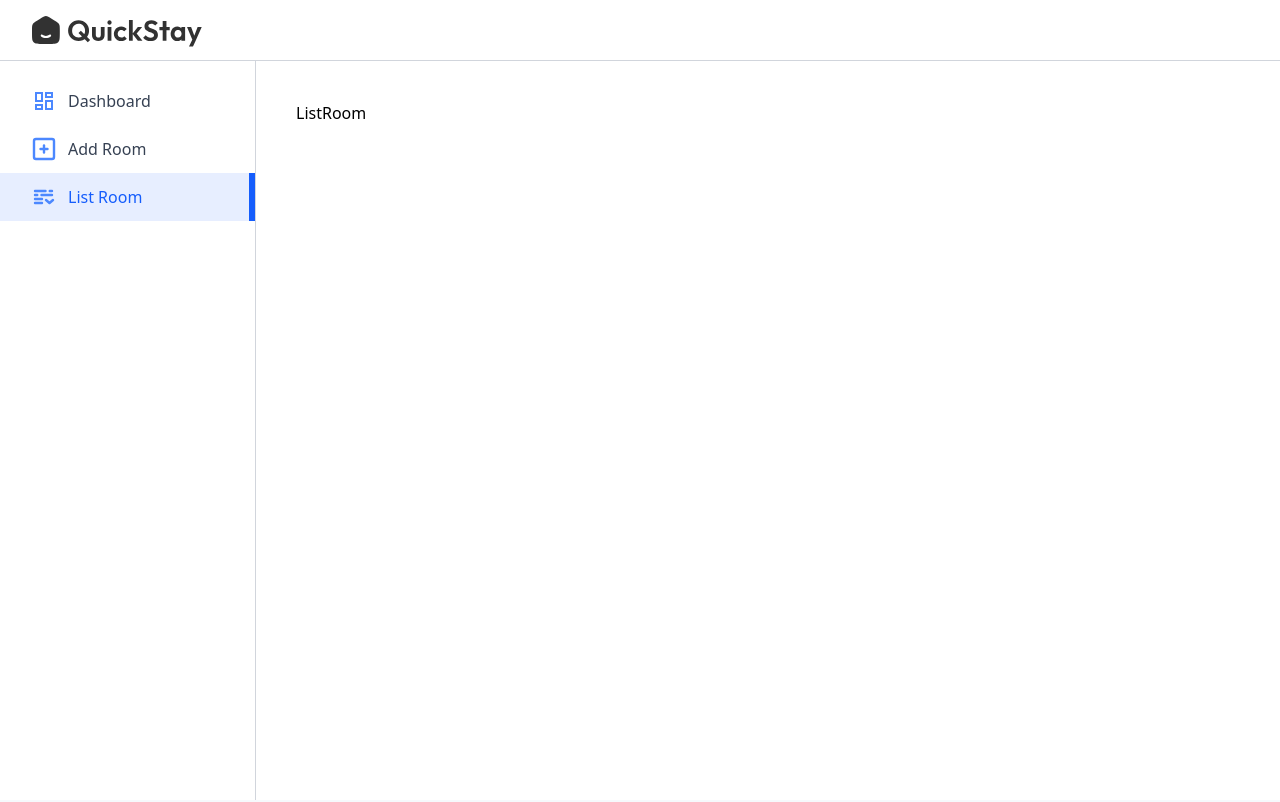
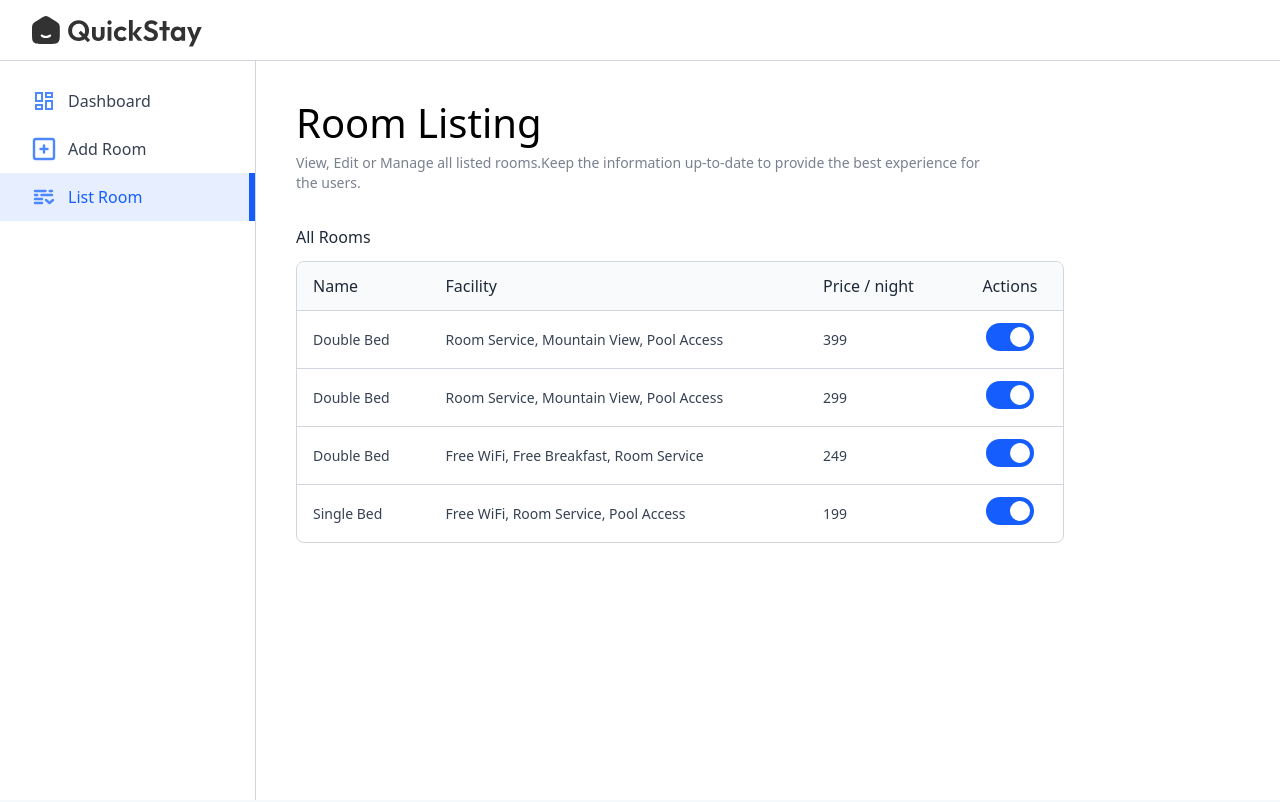
Before and after one commit to machinecodebyte/QuickStay, a React (Vite) app in the folder client/: page /owner/list-room in a window 1280 px wide. Shown: the top 802 px of the page. Built offline with nearby package versions, Linux system fonts and the light colour scheme; no server answers; a web font is replaced by a local one.

Commit message:
Added the list room page UI

```diff
--- a/client/src/pages/hotelOwner/ListRoom.jsx
+++ b/client/src/pages/hotelOwner/ListRoom.jsx
@@ -1,8 +1,61 @@
-import React from 'react'
+import React, { useState } from 'react'
+import { roomsDummyData } from '../../assets/assets'
+import Title from '../../components/Title'
 
 const ListRoom = () => {
+  const [rooms, setRooms] = useState(roomsDummyData)
   return (
-    <div>ListRoom</div>
+    <div>
+      <Title
+      align="left"
+        font="outfit"
+        title="Room Listing"
+        subTitle="View, Edit or Manage all listed rooms.Keep the information up-to-date to provide the best experience for the users."
+      />
+      <p className='text-gray-800 mt-8'>All Rooms</p>
+      <div className="w-full max-w-3xl text-left border border-gray-300 rounded-lg max-h-80 overflow-y-scroll mt-3">
+         <table className="w-full">
+          <thead className="bg-gray-50">
+            <tr>
+              <th className="py-3 px-4 text-gray-800 font-medium">Name</th>
+              <th className="py-3 px-4 text-gray-800 font-medium max-sm:hidden">
+                Facility
+              </th>
+              <th className="py-3 px-4 text-gray-800 font-medium">
+                Price / night
+              </th>
+              <th className="py-3 px-4 text-gray-800 font-medium text-center">
+                Actions
+              </th>
+            </tr>
+          </thead>
+          <tbody className='text-sm'>
+            {
+              rooms.map((item, index) => (
+                <tr key={index}>
+                    <td className='py-3 px-4 text-gray-700 border-t border-gray-300'>
+                      {item.roomType}
+                    </td>
+                    <td className='py-3 px-4 text-gray-700 border-t border-gray-300 max-sm:hidden'>
+                      {item.amenities.join(', ')}
+                    </td>
+                    <td className='py-3 px-4 text-gray-700 border-t border-gray-300 max-sm:hidden'>
+                      {item.pricePerNight}
+                    </td>
+                    <td className='py-3 px-4 border-t border-gray-300 max-sm:hidden text-sm text-red-500 text-center'>
+                     <label className='relative inline-flex items-center cursor-pointer text-gray-900 gap-3'>
+                      <input type="checkbox" className='sr-only peer' checked={item.isAvailable} />
+                      <div className='w-12 h-7 bg-slate-300 rounded-full peer peer-checked:bg-blue-600 transition-colors duration-200'></div>
+                      <span className='dot absolute left-1 top-1 w-5 h-5 bg-white rounded-full transition-transform duration-200 ease-in-out peer-checked:translate-x-5'></span>
+                     </label>
+                    </td>
+                </tr>
+              ))
+            }
+          </tbody>
+         </table>
+      </div>
+    </div>
   )
 }
 
```
